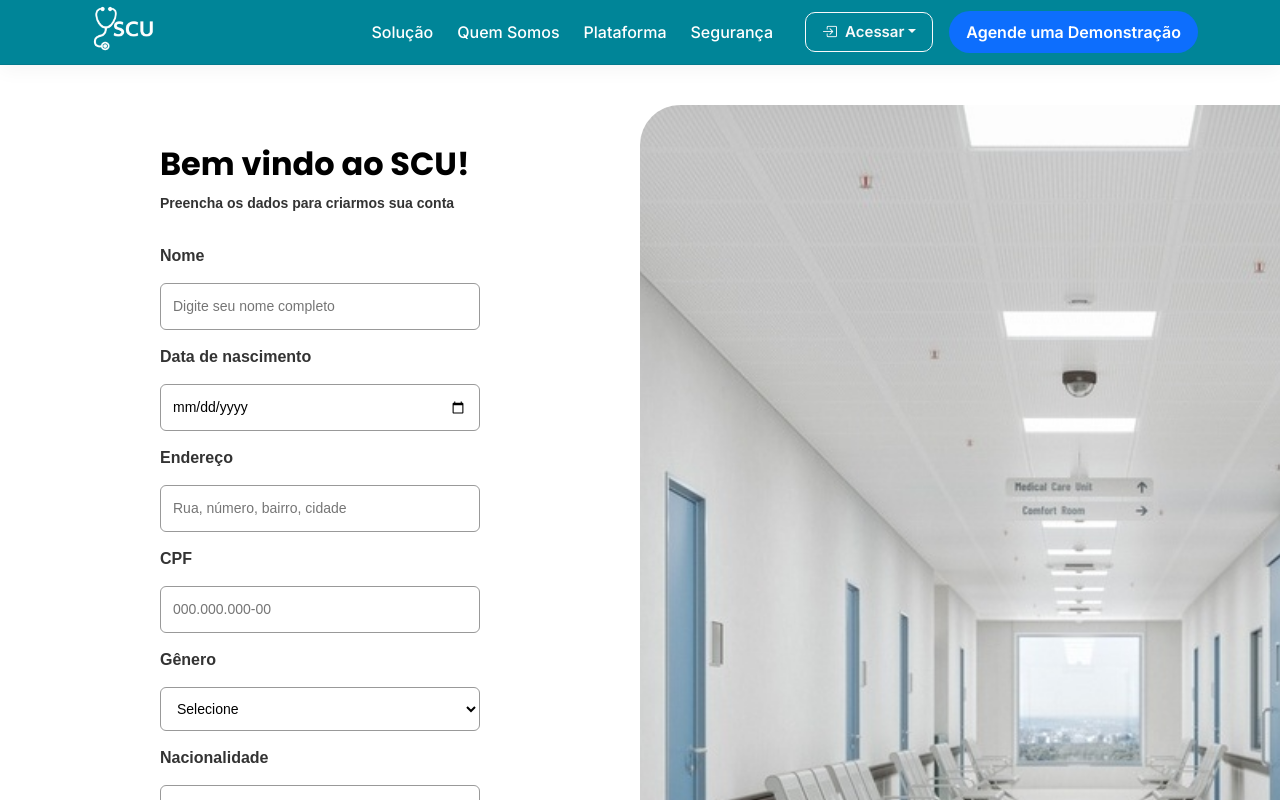
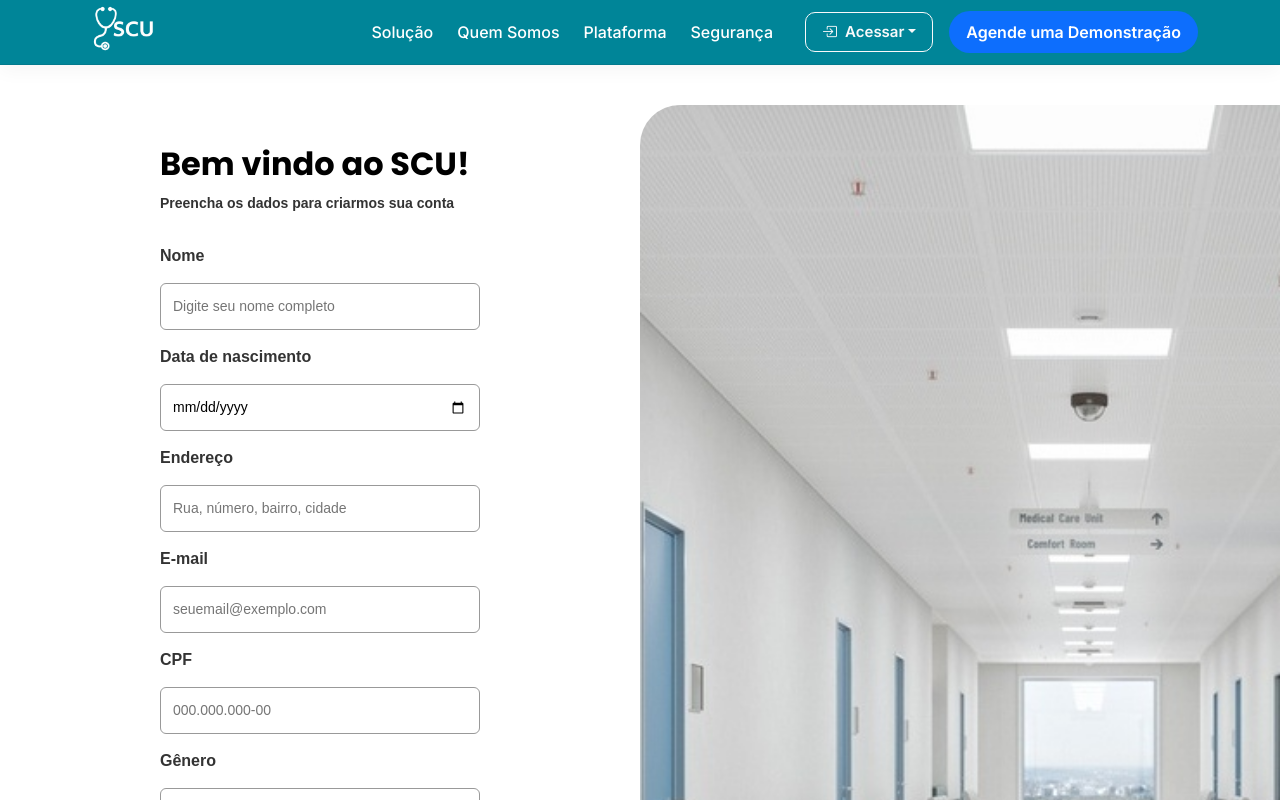
Before and after one commit to giamorim21/SistemaClinicoUnificado, a React (Vite) app in the folder clinic-system/frontend/sistema-clinico-unificado-frontend/: page /register in a window 1280 px wide. Shown: the top 800 px of the page. Built offline with nearby package versions, Linux system fonts and the light colour scheme.

Commit message:
Email credential

```diff
--- a/clinic-system/frontend/sistema-clinico-unificado-frontend/src/pages/Register.jsx
+++ b/clinic-system/frontend/sistema-clinico-unificado-frontend/src/pages/Register.jsx
@@ -9,9 +9,12 @@ function TelaCadastro() {
     const [cpf, setCpf] = useState("");
     const [genero, setGenero] = useState("");
     const [nacionalidade, setNacionalidade] = useState("");
+    const [email, setEmail] = useState("");
     const [senha, setSenha] = useState("");
     const [confirmarSenha, setConfirmarSenha] = useState("");
     const [consentimento, setConsentimento] = useState(false);
+
+
 
     const [erro, setErro] = useState("");
     const [sucesso, setSucesso] = useState(false);
@@ -42,6 +45,18 @@ function TelaCadastro() {
         // Campos obrigatórios
         if (!nome || !dataNasc || !endereco || !cpf || !genero || !nacionalidade) {
             setErro("Preencha todos os campos obrigatórios.");
+            return;
+        }
+
+        // Email
+        if (!email) {
+            setErro("Informe um email válido.");
+            return;
+        }
+        const validarEmail = (email) => /\S+@\S+\.\S+/.test(email);
+
+        if (!validarEmail(email)) {
+            setErro("Formato de e-mail inválido.");
             return;
         }
 
@@ -89,6 +104,7 @@ function TelaCadastro() {
             address: endereco,
             cpf: cpf.replace(/\D/g, ""),
             nationality: nacionalidade,
+            email: email,
             password: senha,
             consent: consentimento,
             consentDate: new Date().toISOString().split("T")[0]
@@ -116,6 +132,7 @@ function TelaCadastro() {
             setCpf("");
             setGenero("");
             setNacionalidade("");
+            setEmail("");
             setSenha("");
             setConfirmarSenha("");
             setConsentimento(false);
@@ -158,6 +175,15 @@ function TelaCadastro() {
                                 placeholder="Rua, número, bairro, cidade"
                                 value={endereco}
                                 onChange={(e) => setEndereco(e.target.value)}
+                                required
+                            />
+
+                            <label>E-mail</label>
+                            <input
+                                type="email"
+                                placeholder="seuemail@exemplo.com"
+                                value={email}
+                                onChange={(e) => setEmail(e.target.value)}
                                 required
                             />
 
```
